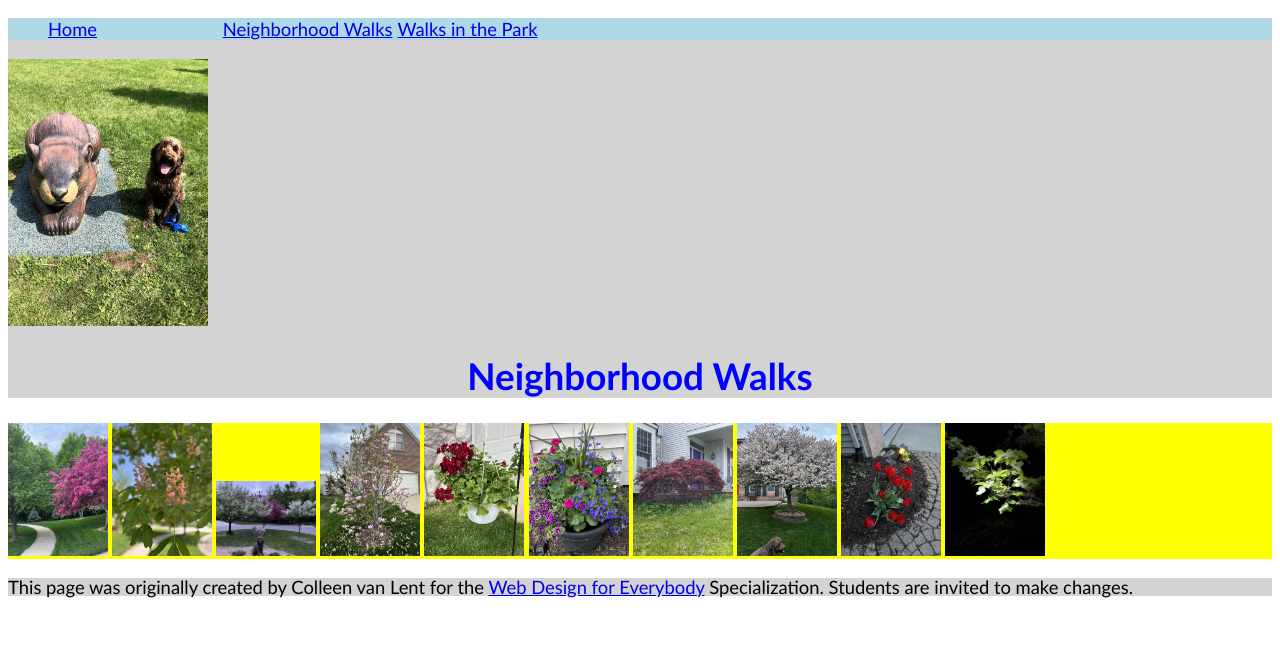
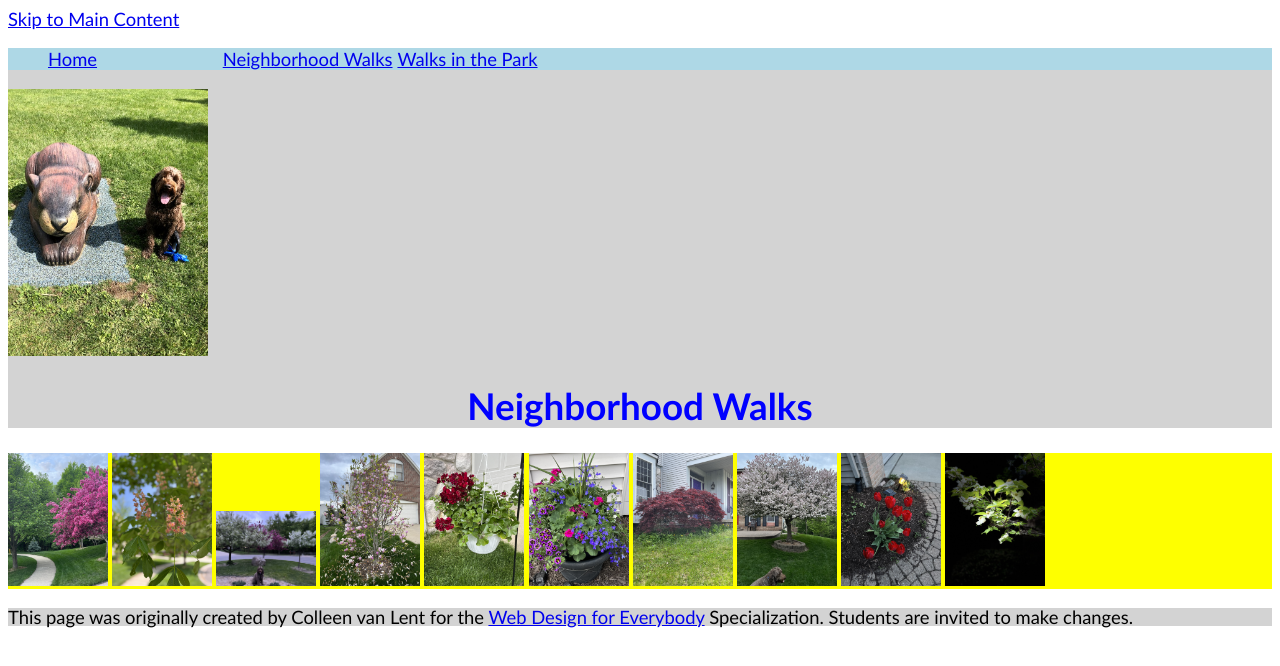
Before and after one commit to fsg83/curso, a plain HTML site: page prova2/neighborhood.html in a window 1280 px wide. Drawn offline with Linux system fonts and the light colour scheme.

Commit message:
Update neighborhood.html

```diff
--- a/prova2/neighborhood.html
+++ b/prova2/neighborhood.html
@@ -10,6 +10,7 @@
 </head>
 
 <body>
+  <a href="#main-content">Skip to Main Content</a>
   <header>
     <nav>
       <ul>
@@ -22,7 +23,7 @@
     <h1>Neighborhood Walks</h1>
   </header>
 
-  <main>
+  <main id="main-content">
     <div>
       <img src="images/bend_in_the_road.png"
         alt="a purple tree stands in contrast to the green leaved trees along a bend in the road" width="100">
```
